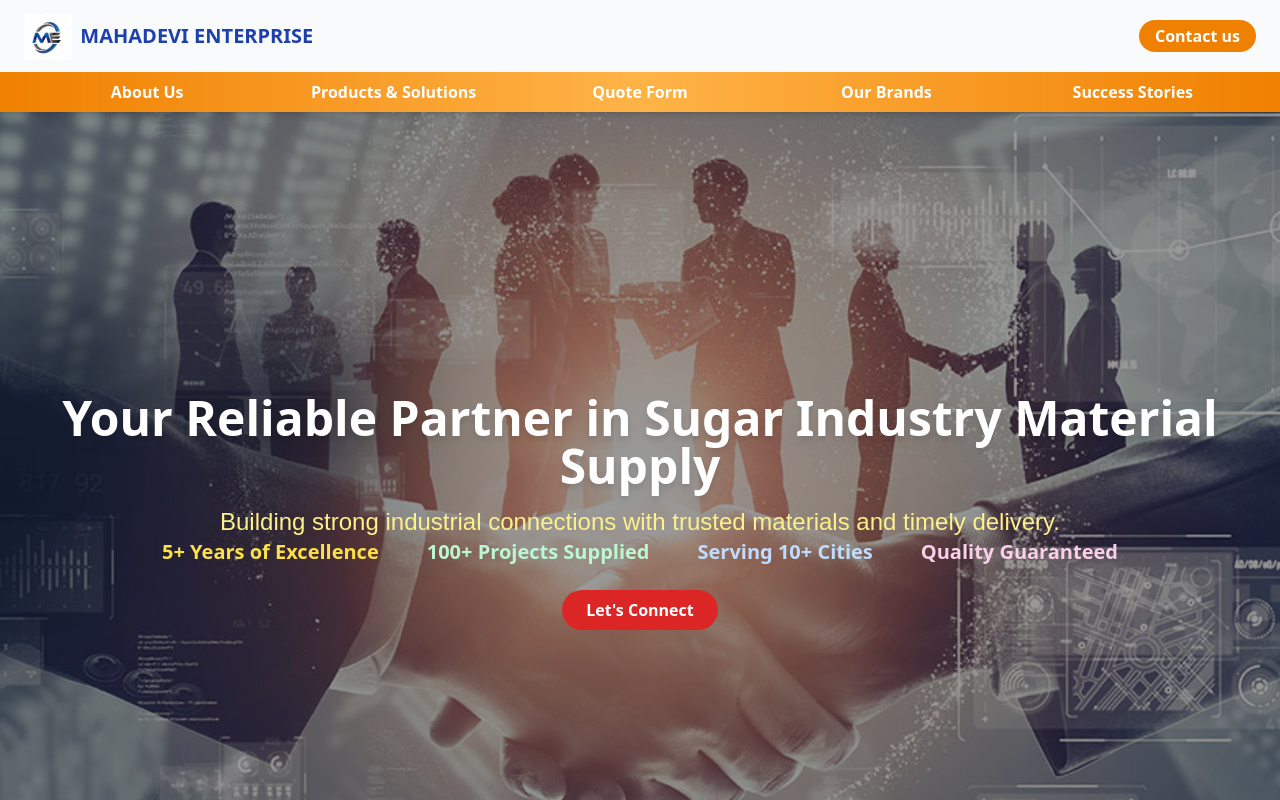
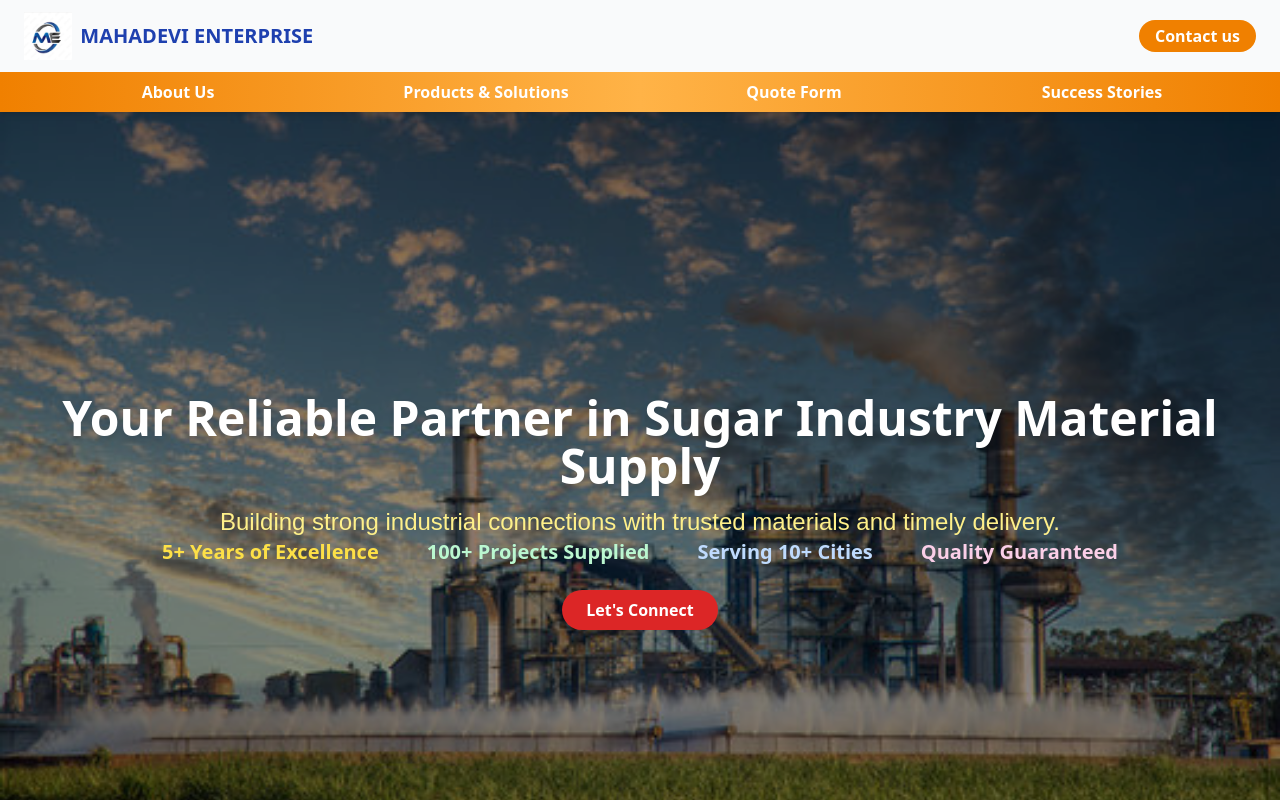
Before and after one commit to VeereshHikkanagutti/mahadevi-frontend, a React (Vite) app: page / in a window 1280 px wide. Shown: the top 800 px of the page. Built offline with nearby package versions, Linux system fonts and the light colour scheme.

Commit message:
design modify in Home Navbar Footer

```diff
--- a/src/components/Footer.jsx
+++ b/src/components/Footer.jsx
@@ -15,7 +15,7 @@ function Footer() {
         <div>
           <h4 className="font-semibold text-lg mb-2 text-[#F08000]">Quick Links</h4>
           <ul className="space-y-1 text-sm">
-            <li><Link to="/about-us" className="hover:text-[#F08000]">About Us</Link></li>
+            <li><Link to="/aboutUs" className="hover:text-[#F08000]">About Us</Link></li>
             <li><Link to="/products" className="hover:text-[#F08000]">Products & Solutions</Link></li>
             <li><Link to="/request-quote" className="hover:text-[#F08000]">Quote Form</Link></li>
             <li><Link to="/our-brands" className="hover:text-[#F08000]">Our Brands</Link></li>
--- a/src/components/Navbar.jsx
+++ b/src/components/Navbar.jsx
@@ -40,9 +40,9 @@ function Navbar() {
           <li className="flex-1 text-center">
             <Link to="/request-quote" className="hover:underline">Quote Form</Link>
           </li>
-          <li className="flex-1 text-center">
+          {/* <li className="flex-1 text-center">
             <Link to="/our-brands" className="hover:underline">Our Brands</Link>
-          </li>
+          </li> */}
           <li className="flex-1 text-center">
             <Link to="/success-stories" className="hover:underline">Success Stories</Link>
           </li>
--- a/src/module/Home.jsx
+++ b/src/module/Home.jsx
@@ -1,5 +1,6 @@
 import React from 'react';
-import img1 from '../assets/buildfeature.jpg';
+import img1 from '../assets/1.jpg';
+import img2 from '../assets/buildfeature.jpg';
 import { productsData } from './Products';
 import { Link } from 'react-router-dom';
 import delivery from '../assets/delivery.svg';
```
